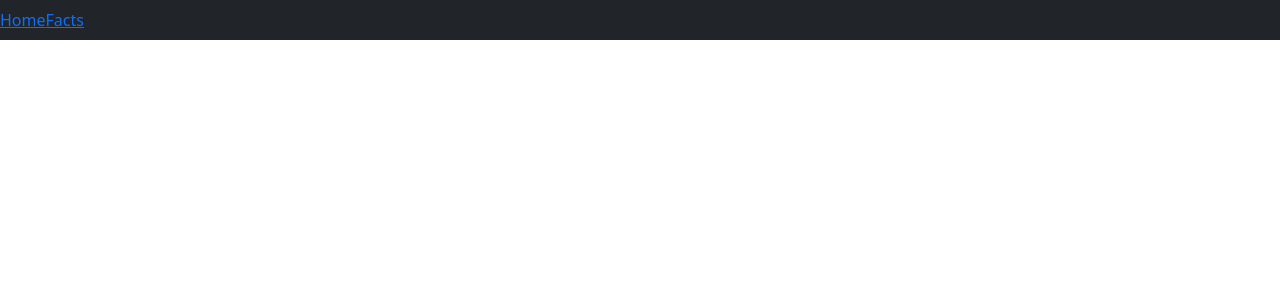
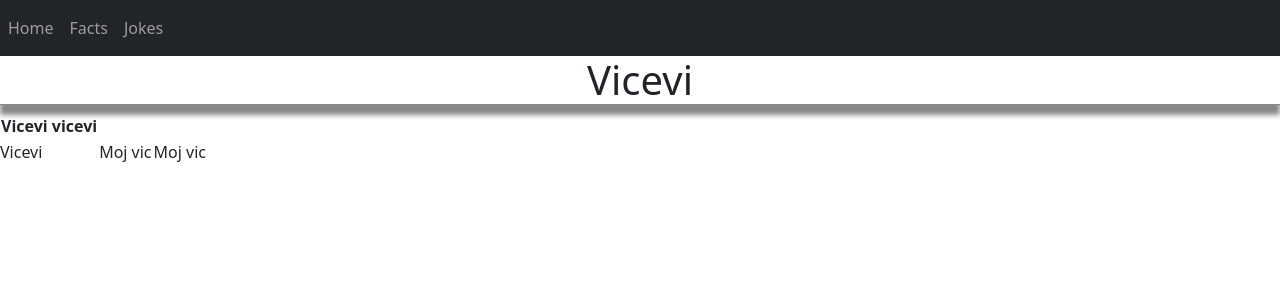
Before and after one commit to milosmerdovic/jokes-react, a React (Create React App) app in the folder jokes-react/: page /jokes in a window 1280 px wide. Before the commit this address had no page. Shown: the top 300 px of the page. Built offline with nearby package versions, Linux system fonts and the light colour scheme.

Commit message:
JokesPage created

```diff
--- a/jokes-react/src/App.js
+++ b/jokes-react/src/App.js
@@ -3,6 +3,7 @@ import {BrowserRouter as Router, Routes, Route} from 'react-router-dom';
 import HomePage from './components/HomePage';
 import Header from './components/Header';
 import Facts from './components/FactsComponent';
+import Jokes from './components/JokesPage';
 
 function App() {
   return (
@@ -11,11 +12,11 @@ function App() {
         <Header/>
         <Routes>
           <Route path = '/' element = {<HomePage/>}/>
-          {/* <Route path='jokes' element= {<Products/>}>
-            <Route path='blondes' element= {<Products/>}/>
+          <Route path='jokes' element= {<Jokes/>}>
+            {/* <Route path='blondes' element= {<Products/>}/>
             <Route path='bosnians' element= {<Products/>}/>
-            <Route path='cops' element= {<Products/>}/>
-          </Route> */}
+            <Route path='cops' element= {<Products/>}/> */}
+          </Route>
           <Route path='facts' element = {<Facts/>}/>
         </Routes>
       </Router>
--- a/jokes-react/src/components/FactsComponent.jsx
+++ b/jokes-react/src/components/FactsComponent.jsx
@@ -9,7 +9,7 @@ class Facts extends Component {
   render() {
     return (
       <div>
-        <h1>Proba</h1>
+        <h1 className='main-page-title'>Proba</h1>
       </div>
     );
   }
--- a/jokes-react/src/components/Header.jsx
+++ b/jokes-react/src/components/Header.jsx
@@ -14,11 +14,12 @@ class Header extends Component {
       <div>
         <Navbar bg="dark" variant="dark">
           <Nav className="me-auto">
-            {/* <Nav.Link href='/'>
-                    Home
-                </Nav.Link> */}
-            <Link to="/">Home</Link>
-            <Link to="/facts">Facts</Link>
+            <Nav.Link href="/">Home</Nav.Link>
+            <Nav.Link href="/facts">Facts</Nav.Link>
+            <Nav.Link href="/jokes">Jokes</Nav.Link>
+
+            {/* <Link to="/">Home</Link>
+            <Link to="/facts">Facts</Link> */}
           </Nav>
         </Navbar>
       </div>
--- a/jokes-react/src/components/HomePage.jsx
+++ b/jokes-react/src/components/HomePage.jsx
@@ -10,7 +10,7 @@ class HomePage extends Component {
   render() {
     return (
       <div>
-        <h1>{this.state.name}</h1>
+        <h1 className='main-page-title'>{this.state.name}</h1>
       </div>
     );
   }
--- /dev/null
+++ b/jokes-react/src/components/JokesPage.jsx
@@ -0,0 +1,35 @@
+import React, { Component } from "react";
+
+class Jokes extends Component {
+  constructor(props) {
+    super(props);
+    this.state = {
+      jokes: [],
+    };
+  }
+
+  render() {
+    return (
+      <>
+        <div>
+          <h1 className="main-page-title">Vicevi</h1>
+        </div>
+        <div>
+          {/* {this.state.jokes.map((joke) => (
+            <tr key="Vic">
+              <td>Moj vic</td>
+            </tr>
+          ))} */}
+          <th>Vicevi vicevi</th>
+          <tr>
+            {" "}
+            Vicevi
+            <td>Moj vic</td>
+            <td>Moj vic</td>
+          </tr>
+        </div>
+      </>
+    );
+  }
+}
+export default Jokes;
--- a/jokes-react/src/index.css
+++ b/jokes-react/src/index.css
@@ -1,13 +1,21 @@
 body {
   margin: 0;
-  font-family: -apple-system, BlinkMacSystemFont, 'Segoe UI', 'Roboto', 'Oxygen',
-    'Ubuntu', 'Cantarell', 'Fira Sans', 'Droid Sans', 'Helvetica Neue',
+  font-family: -apple-system, BlinkMacSystemFont, "Segoe UI", "Roboto", "Oxygen",
+    "Ubuntu", "Cantarell", "Fira Sans", "Droid Sans", "Helvetica Neue",
     sans-serif;
   -webkit-font-smoothing: antialiased;
   -moz-osx-font-smoothing: grayscale;
 }
 
 code {
-  font-family: source-code-pro, Menlo, Monaco, Consolas, 'Courier New',
+  font-family: source-code-pro, Menlo, Monaco, Consolas, "Courier New",
     monospace;
 }
+
+.main-page-title {
+  border-bottom: 1px solid #888888;
+  -webkit-box-shadow: 0 10px 5px #888888;
+  -moz-box-shadow: 0 10px 5px #888888;
+  box-shadow: 0 10px 5px #888888;
+  text-align: center;
+}
--- a/jokes-react/src/services/NavigationService.js
+++ b/jokes-react/src/services/NavigationService.js
@@ -1,4 +1,4 @@
-import Button from 'react-bootstrap/Button'
+import { Button } from 'react-bootstrap/esm/Button';
 import { useNavigate } from 'react-router-dom'
 
 function BackButton() {
@@ -6,7 +6,7 @@ function BackButton() {
 
     return (
         <Button>
-            navigation('jokes');
+            navigation('jokes'); {/* TODO: find how to solve this */}
         </Button>
     )
 }
```
